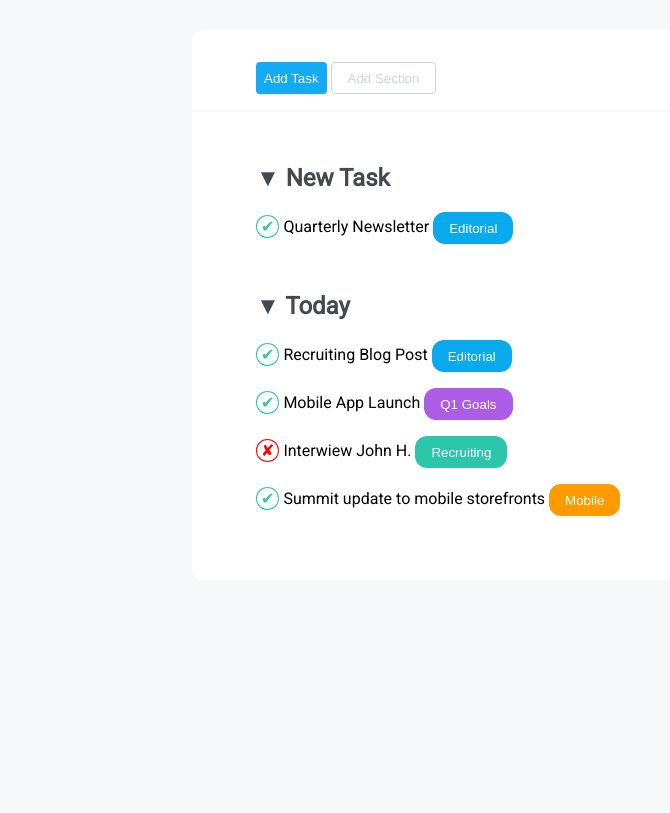
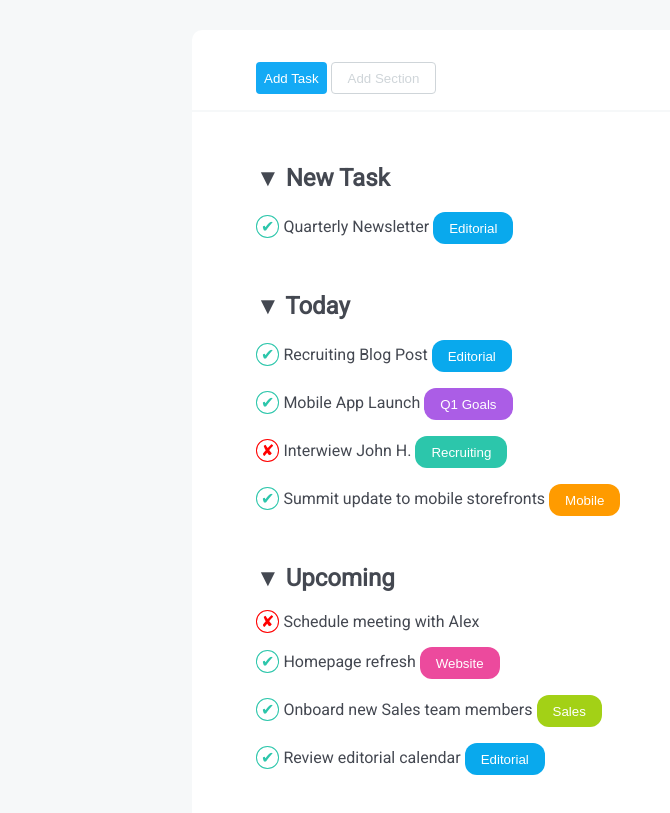
Before and after one commit to MartinaGangemi/html-css-toboolist, a plain HTML site: page index.html in a window 1280 px wide. Shown: the part 99-912 px from the top of the page, without its empty margins (0-670 px from the left). Before the commit the page ends 800 px from the top, so only its background shows below. Drawn offline with Linux system fonts and the light colour scheme.

Commit message:
Add Upcoming Section

```diff
--- a/css/style.css
+++ b/css/style.css
@@ -1,15 +1,14 @@
-html{
+body{
     box-sizing: border-box;
-}
-body{
     font-family: 'Roboto', sans-serif;
     background-color:#F6F8F9;
     margin: 0;
 }
 
+
+/*header*/
 header{
     background-color: white;
-
  }
 
 #logo{
@@ -21,10 +20,8 @@ header{
     vertical-align: text-bottom;
   }
 
-  h2{
-    color: #444851;
-}
 
+/*main*/
   #container{
     margin: 0 auto;
     background-color: white;
@@ -33,14 +30,13 @@ header{
     border-radius: 10px;
  }
 
-.container_button{
+.container_button,.container {
     padding: 2rem 4rem 1rem;
   }
 
- .container{
-    padding: 2rem 4rem 1rem;
+ h2,p{
+    color: #444851;
 }
-
 
 #linea {
     border-bottom: 2px solid   #F6F8F9;
@@ -50,6 +46,7 @@ header{
 section{
     margin-bottom: 3rem;
   }
+
 
   /*symbols*/
 .checkmark {
@@ -83,6 +80,8 @@ header{
     padding-right: 1rem;
     border-radius: 0.75rem ;
     vertical-align: middle;
+    color: white;
+    border: none;
 }
 
 .task{
@@ -101,24 +100,24 @@ header{
 
 .editorial{
     background-color: #09A9ED;
-    color: white;
-    border: none;
 }
 
 .goals{
     background-color:  #AB5DE6;
-    color: white;
-    border: none;
 }
 
 .recruiting{
     background-color:  #2CC6AB;
-    color: white;
-    border: none;
 }
 
 .mobile{
     background-color: #FF9B00;
-    color: white;
-    border: none;
 }
+
+.website{
+    background-color:  #EC4A9D;
+}
+
+.sales{
+    background-color: #A3D116;
+}
--- a/index.html
+++ b/index.html
@@ -37,22 +37,51 @@
         <section>
 
             <h2>&#x25BC; New Task</h2>
-            <p><span class="checkmark">&#10004;</span> Quarterly Newsletter <button class="editorial button">Editorial</button></p>
+            <p><span class="checkmark">&#10004;</span> Quarterly Newsletter
+                <button class="editorial button">Editorial</button>
+            </p>
 
         </section>
 
         <!-- Today -->
         <section>
             <h2>&#x25BC; Today</h2>
-            <p><span class="checkmark">&#10004;</span> Recruiting Blog Post <button class="editorial button">Editorial</button></p>
-            <p><span class="checkmark">&#10004;</span> Mobile App Launch <button class="goals button">Q1 Goals</button></p>
-            <p><span class="x">&#10008;</span> Interwiew John H. <button class="recruiting button">Recruiting</button></p>
-            <p><span class="checkmark">&#10004;</span> Summit update to mobile storefronts <button class="mobile button">Mobile</button></p>
+            <p>
+                <span class="checkmark">&#10004;</span> Recruiting Blog Post
+                <button class="editorial button">Editorial</button>
+            </p>
+            <p>
+                <span class="checkmark">&#10004;</span> Mobile App Launch
+                <button class="goals button">Q1 Goals</button>
+            </p>
+            <p>
+                <span class="x">&#10008;</span> Interwiew John H.
+                <button class="recruiting button">Recruiting</button>
+            </p>
+            <p>
+                <span class="checkmark">&#10004;</span> Summit update to mobile storefronts
+                <button class="mobile button">Mobile</button>
+            </p>
         </section>
 
         <!-- upcoming -->
         <section>
-
+            <h2>&#x25BC; Upcoming</h2>
+            <p>
+                <span class="x">&#10008;</span> Schedule meeting with Alex
+            </p>
+            <p>
+                <span class="checkmark">&#10004;</span> Homepage refresh
+                <button class="website button">Website</button>
+            </p>
+            <p>
+                <span class="checkmark">&#10004;</span> Onboard new Sales team members
+                <button class="sales button">Sales</button>
+            </p>
+            <p>
+                <span class="checkmark">&#10004;</span> Review editorial calendar
+                <button class="editorial button">Editorial</button>
+            </p>
         </section>
     </div>
     </main>
```
Lines whose indentation alone changed are shown as unchanged.
